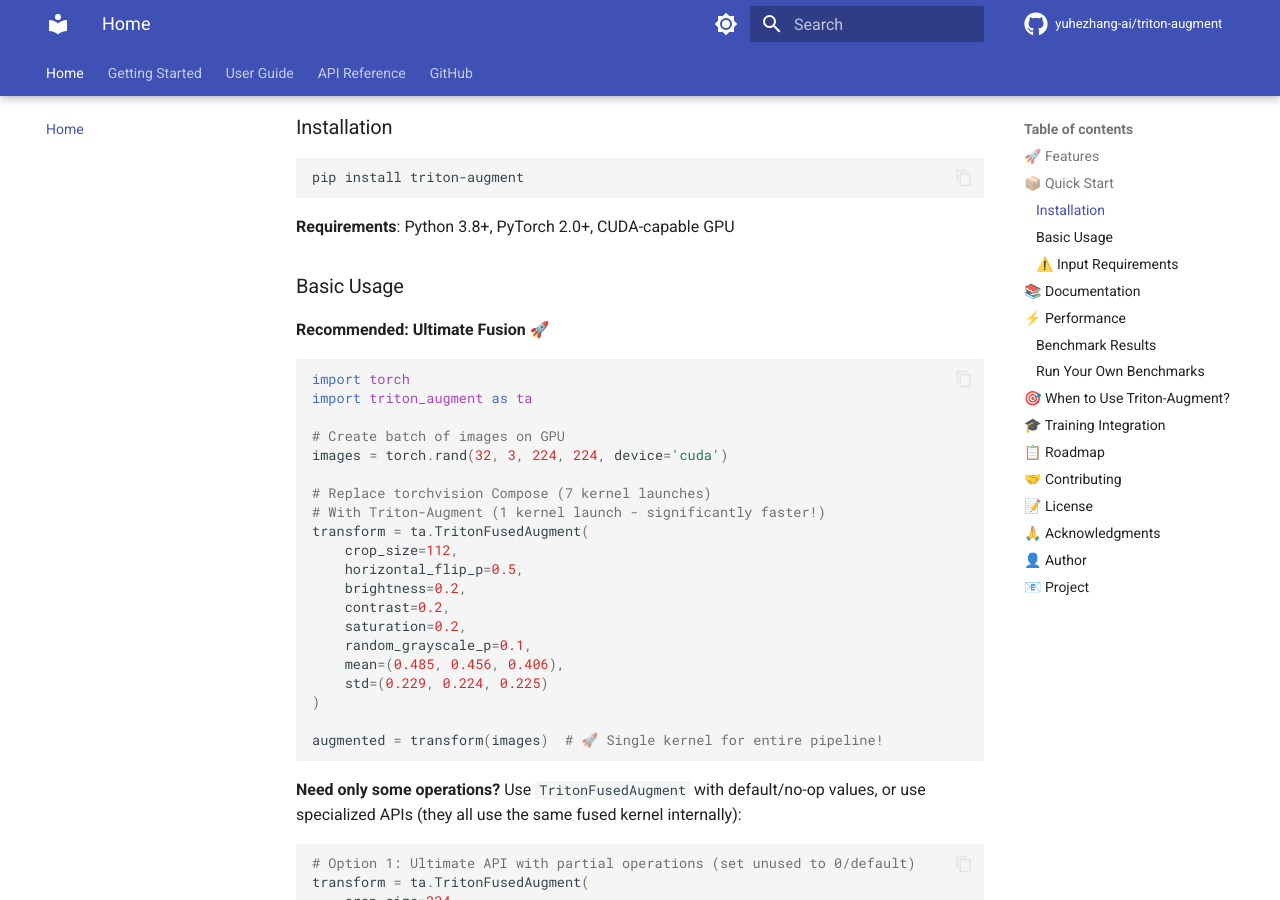
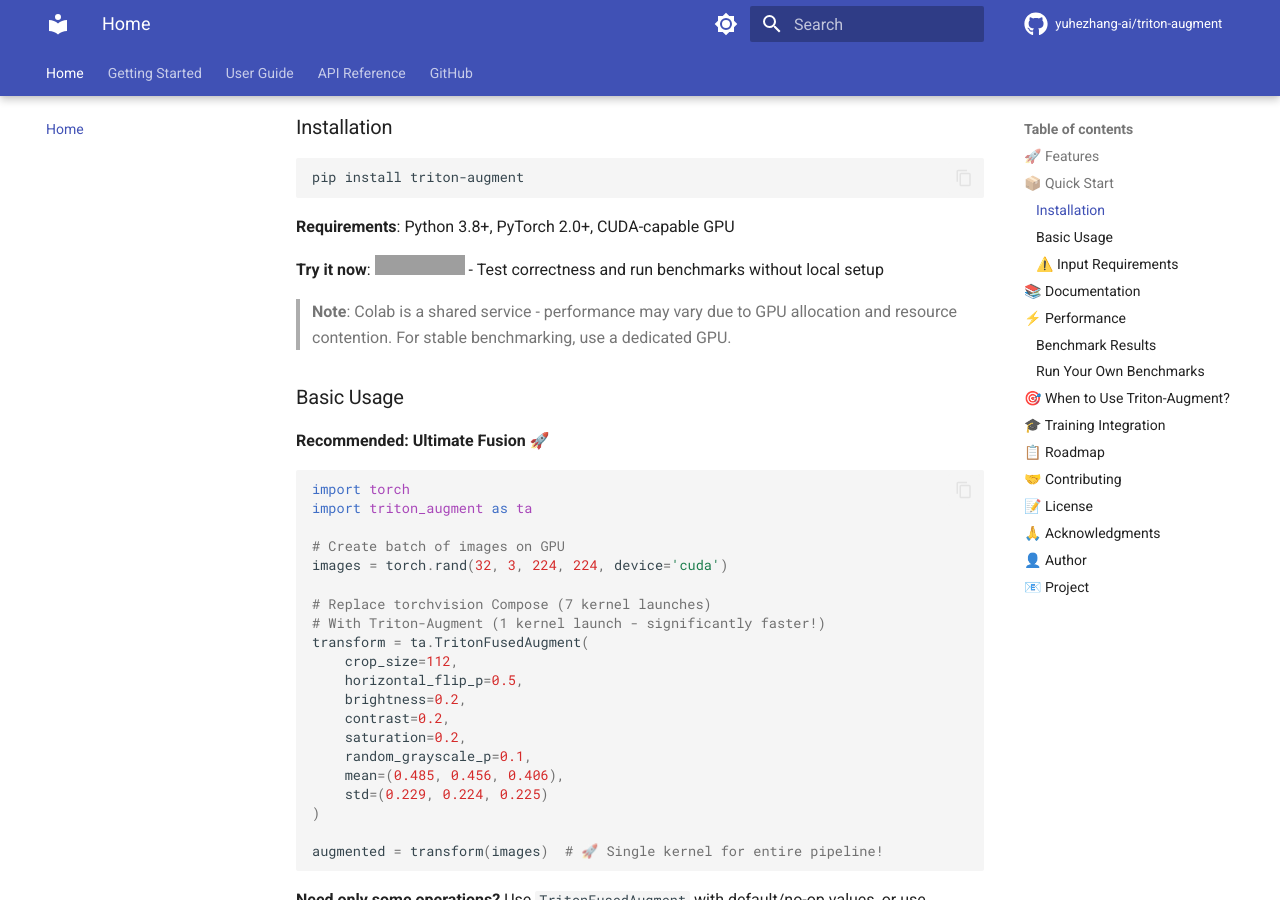
Before and after one commit to yuhezhang-ai/triton-augment, an MkDocs documentation site: the page built from docs/index.md, in a window 1280 px wide and 900 px high, scrolled down 1019 px. Built offline with MkDocs 1.6.1 and Material for MkDocs 9.7.7, drawn with Linux system fonts in a browser that asks for light colours; comment, search, counter and statistics services are not loaded; some of the changed text lies outside the part shown; grey boxes are pictures that could not be loaded.

Commit message:
update readme to include colab link

````diff
--- a/docs/index.md
+++ b/docs/index.md
@@ -46,6 +46,10 @@ pip install triton-augment
 ```
 
 **Requirements**: Python 3.8+, PyTorch 2.0+, CUDA-capable GPU
+
+**Try it now**: [![Open In Colab](https://colab.research.google.com/assets/colab-badge.svg)](https://colab.research.google.com/drive/1aN0V3zjtINXZmj2gZPv9zwNiPrD48qcW) - Test correctness and run benchmarks without local setup
+
+> **Note**: Colab is a shared service - performance may vary due to GPU allocation and resource contention. For stable benchmarking, use a dedicated GPU.
 
 ### Basic Usage
 
@@ -119,6 +123,9 @@ geo_only = ta.TritonRandomCropFlip(size=112, horizontal_flip_p=0.5)
 ---
 
 ## ⚡ Performance
+
+**📊 [Run benchmarks yourself on Google Colab](https://colab.research.google.com/drive/1aN0V3zjtINXZmj2gZPv9zwNiPrD48qcW)** - Verify correctness and performance on free GPU
+*Note: Colab performance may vary due to shared resources*
 
 ### Benchmark Results
 
````
Also changed, not shown: README.md (+7 -0 lines).
